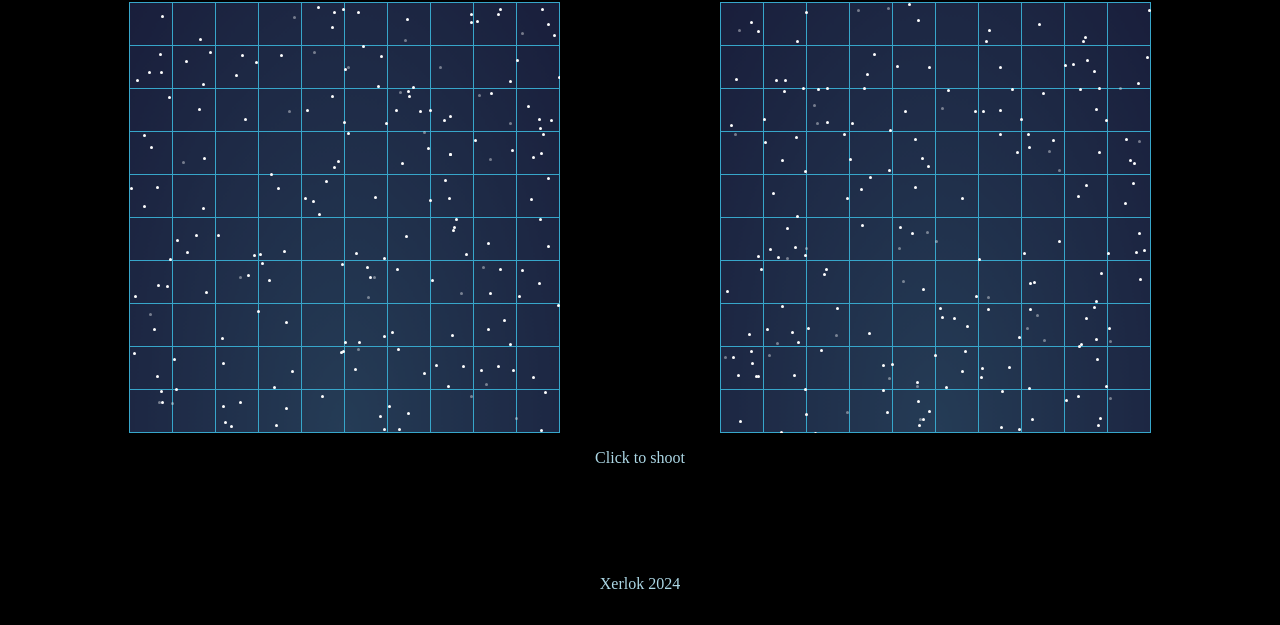
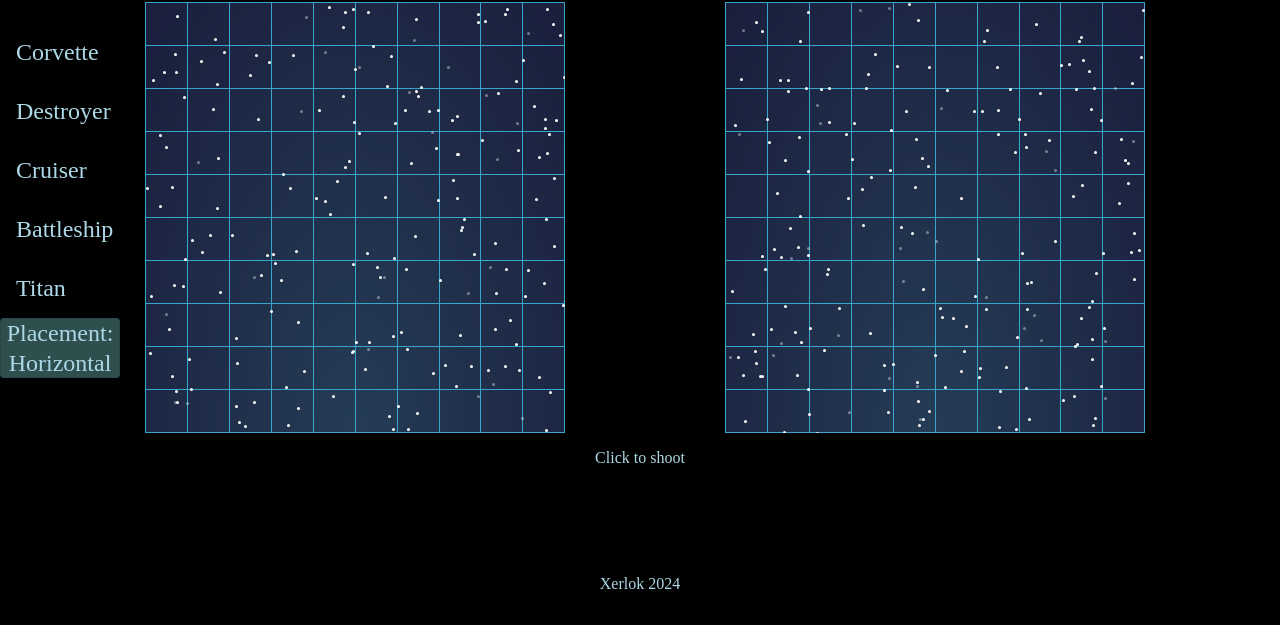
Before and after one commit to Xerlok/spaceships, a website built with webpack: page dist/index.html in a window 1280 px wide. Shown: the part 175-800 px from the top of the page. Built offline with Linux system fonts and the light colour scheme.

Commit message:
feat: create menu and ship placment ui

```diff
--- a/src/styles.css
+++ b/src/styles.css
@@ -10,6 +10,11 @@ body {
   box-sizing: border-box;
   background-color: black;
   color: var(--main-text-colour);
+}
+
+p {
+  margin: 0px;
+  padding: 0px;
 }
 
 body {
@@ -35,7 +40,20 @@ header {
 
 main {
   flex: 6;
-  /*display: none;*/
+  display: grid;
+  grid-template-columns: 1fr 3fr 1fr;
+}
+
+.ship-placement-container {
+  grid-column: 1;
+  justify-self: self-end;
+  align-self: center;
+  font-size: 1.5rem;
+}
+
+.ship-container {
+  display: flex;
+  padding: 1rem;
 }
 
 .boards-container {
@@ -43,6 +61,12 @@ main {
   justify-content: center;
   gap: 10rem;
   padding: 1rem;
+  grid-column: 2;
+  min-width: 1000px;
+}
+
+.ui {
+  grid-column: 1 / 4;
 }
 
 .player-1-container,
@@ -118,7 +142,7 @@ button {
   font-size: 2rem;
   box-shadow: 5px 5px 5px rgba(0, 0, 0, 0.377);
   font-family: pixel;
-  background-color: black;
+  background-color: darkslategrey;
   border: 1px solid rgba(0, 0, 0, 0.1);
   border-radius: .25rem;
   color: var(--main-text-colour);
@@ -156,3 +180,9 @@ button:active {
   color: rgba(0, 0, 0, 0.65);
   transform: translateY(0);
 }
+
+.ship-alignment {
+  font-size: 1.5rem;
+  height: 60px;
+  width: 120px;
+}
```
Also changed, not shown: dist/index.html, dist/main.js.
